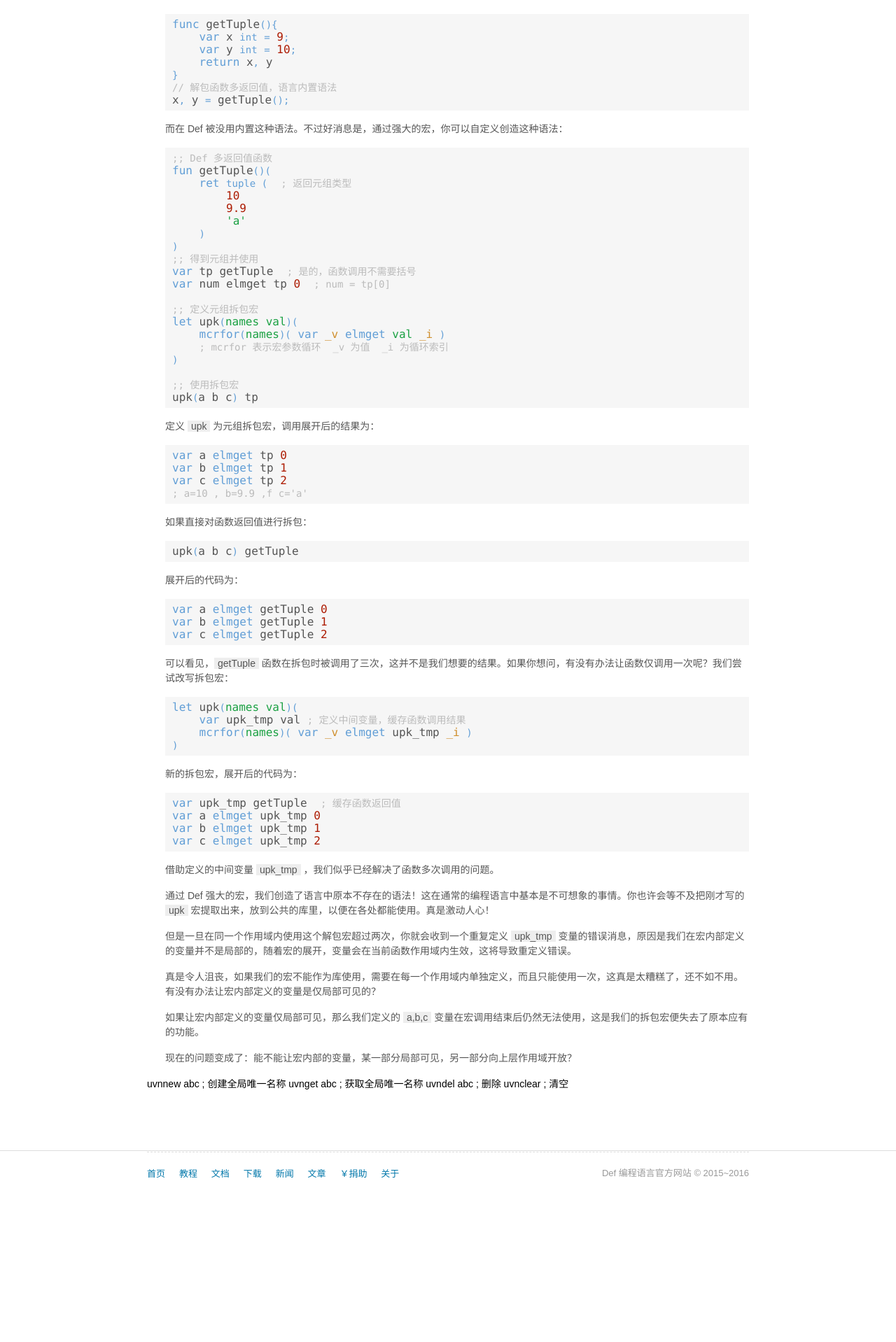
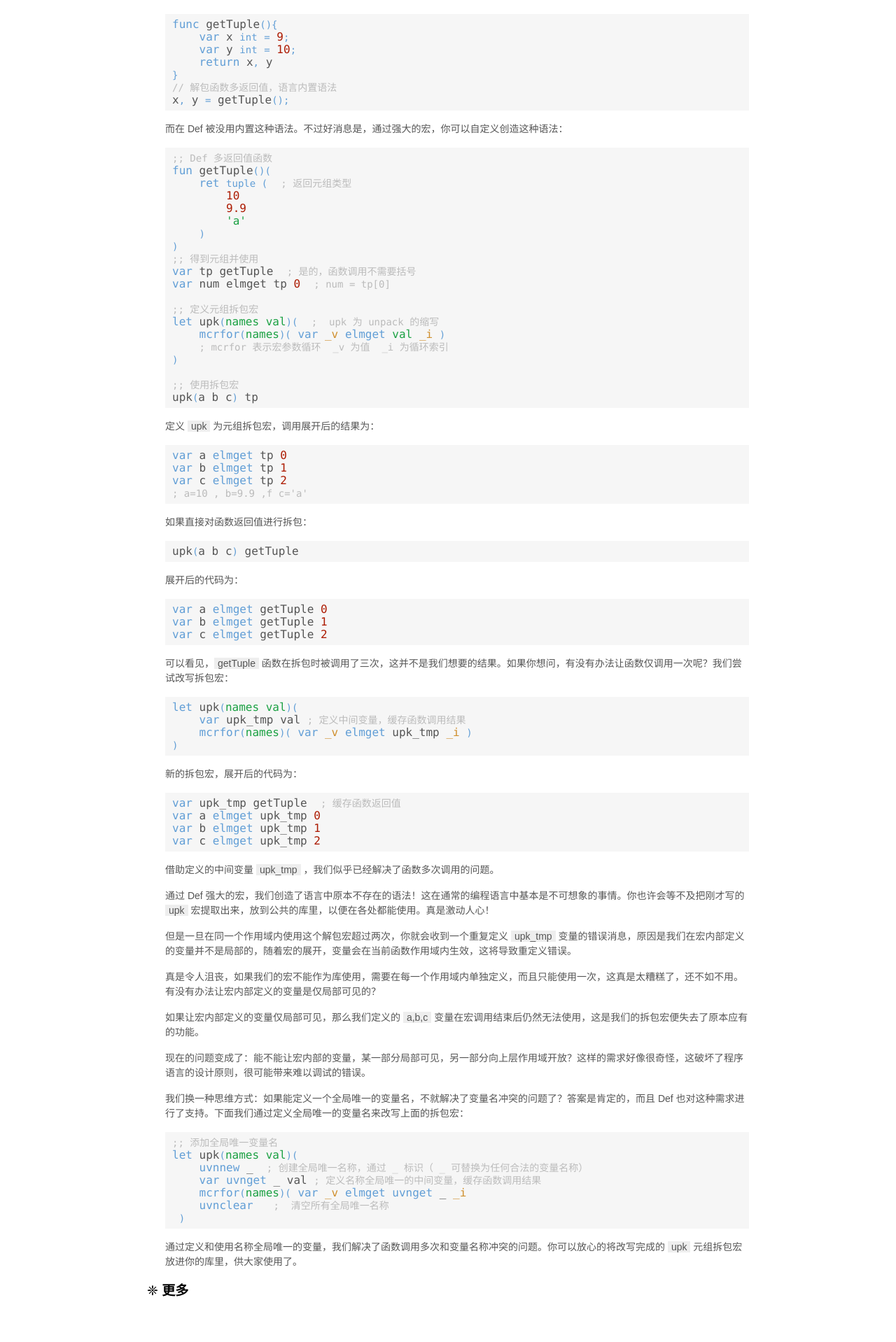
Before and after one commit to jojoin/Def, a PHP site: page /manual in a window 1280 px wide. Shown: the part 2362-4280 px from the top of the page at 70% size. Before the commit the page ends 4045 px from the top, so only its background shows below. Run offline with PHP 8.4, Linux system fonts and the light colour scheme; some libraries are stand-ins or nearby versions.

Commit message:
+ unpark macro

```diff
--- a/www/manual/index.php
+++ b/www/manual/index.php
@@ -12,6 +12,7 @@
     <a href="#syntax">语法</a>
     <a href="#overload">函数重载</a>
     <a href="#macro">宏</a>
+    <a href="#more">更多</a>
 </p>
 
 
@@ -147,7 +148,7 @@ x<i>,</i> y <i>=</i> getTuple<i>();</i>
 <b>var</b> num elmget tp <n>0</n>  <em>; num = tp[0] </em>
 
 <em>;; 定义元组拆包宏 </em>
-<b>let</b> upk<i>(</i><u>names val</u><i>)(</i>
+<b>let</b> upk<i>(</i><u>names val</u><i>)(</i>  <em>;  upk 为 unpack 的缩写</em>
     <b>mcrfor</b><i>(</i><u>names</u><i>)(</i> <b>var</b> <v>_v</v> <b>elmget</b> <u>val</u> <v>_i</v> <i>)</i>
     <em>; mcrfor 表示宏参数循环  _v 为值  _i 为循环索引</em>
 <i>)</i>
@@ -202,25 +203,28 @@ upk<i>(</i>a b c<i>)</i> tp
 
 <p>如果让宏内部定义的变量仅局部可见，那么我们定义的 <cd>a,b,c</cd> 变量在宏调用结束后仍然无法使用，这是我们的拆包宏便失去了原本应有的功能。</p>
 
-<p>现在的问题变成了：能不能让宏内部的变量，某一部分局部可见，另一部分向上层作用域开放？</p>
+<p>现在的问题变成了：能不能让宏内部的变量，某一部分局部可见，另一部分向上层作用域开放？这样的需求好像很奇怪，这破坏了程序语言的设计原则，很可能带来难以调试的错误。</p>
+
+<p>我们换一种思维方式：如果能定义一个全局唯一的变量名，不就解决了变量名冲突的问题了？答案是肯定的，而且 Def 也对这种需求进行了支持。下面我们通过定义全局唯一的变量名来改写上面的拆包宏：</p>
+
+<code><em>;; 添加全局唯一变量名</em>
+<b>let</b> upk<i>(</i><u>names val</u><i>)(</i>
+    <b>uvnnew</b> _  <em>; 创建全局唯一名称，通过 _ 标识（ _ 可替换为任何合法的变量名称）</em>
+    <b>var</b> <b>uvnget</b> _ val <em>; 定义名称全局唯一的中间变量，缓存函数调用结果</em>
+    <b>mcrfor</b><i>(</i><u>names</u><i>)(</i> <b>var</b> <v>_v</v> <b>elmget</b> <b>uvnget</b> _ <v>_i</v>
+    <b>uvnclear</b>   <em>;  清空所有全局唯一名称</em>
+ <i>)</i>
+</code>
+
+<p>通过定义和使用名称全局唯一的变量，我们解决了函数调用多次和变量名称冲突的问题。你可以放心的将改写完成的 <cd>upk</cd> 元组拆包宏放进你的库里，供大家使用了。</p>
+
+
+<a name="more"></a>
+
+<h4>更多</h4>
 
 
 
-
-
-
-
-
-
-
-
-
-uvnnew abc ; 创建全局唯一名称
-
-uvnget abc ; 获取全局唯一名称
-
-uvndel abc ; 删除
-uvnclear   ; 清空
 
 
 
```
Also changed, not shown: 3 other files.
